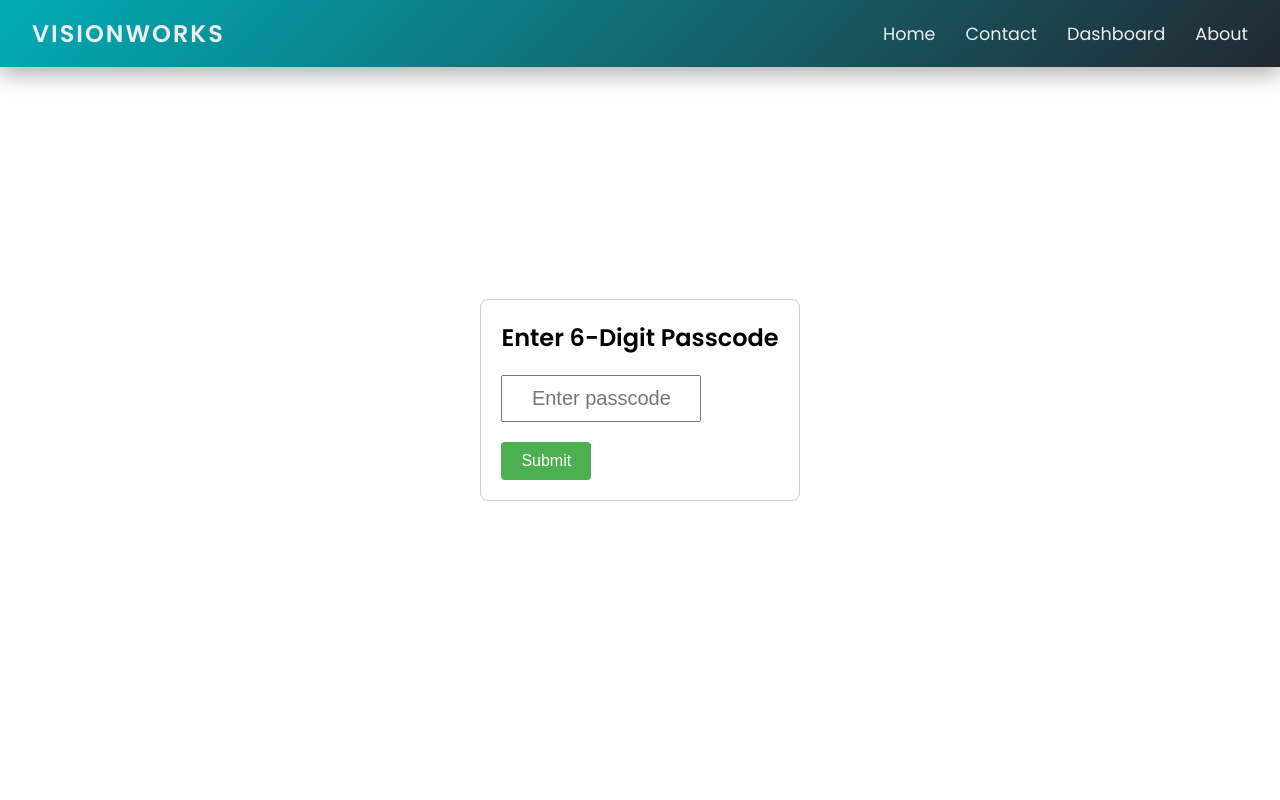
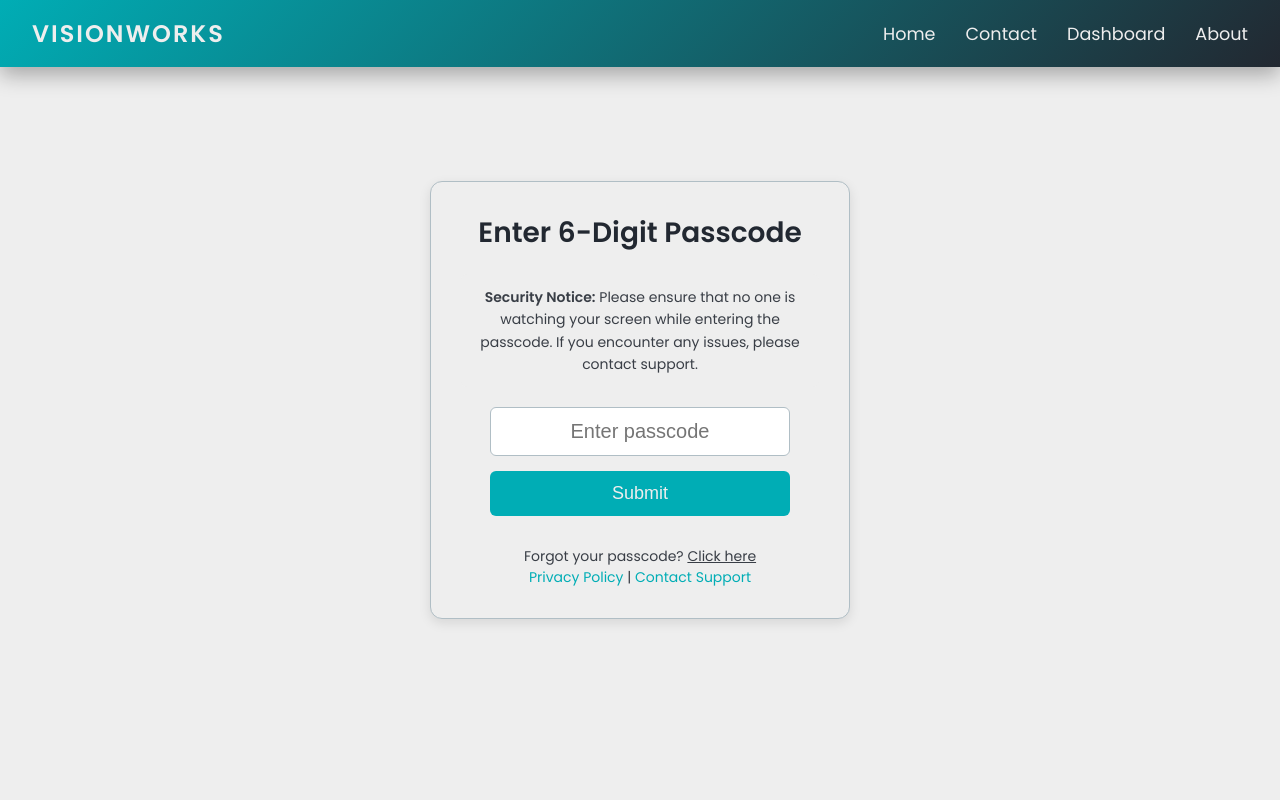
Before and after one commit to Aspire-D2D/Aspire_VisionWorks, a Next.js app: page /authorize in a window 1280 px wide. Shown: the top 800 px of the page. Built offline with nearby package versions, Linux system fonts and the light colour scheme; no server answers.

Commit message:
Auttorization added.

```diff
--- a/src/app/authorize/Authorize.module.css
+++ b/src/app/authorize/Authorize.module.css
@@ -1,42 +1,143 @@
-/* styles/PasscodePage.module.css */
-
 .container {
   display: flex;
   justify-content: center;
   align-items: center;
   height: 100vh;
+  background-color: var(--color-light-gray);
 }
 
 .card {
-    padding: 20px;
-    border: 1px solid #ccc;
-    border-radius: 8px;
+  padding: 30px;
+  border: 1px solid var(--color-border-gray);
+  border-radius: 12px;
+  background-color: var(--color-white);
+  box-shadow: 0 4px 12px rgba(0, 0, 0, 0.1);
+  width: 100%;
+  max-width: 400px;
+  text-align: center;
 }
 
 .title {
-    font-size: 24px;
+  font-size: 28px;
+  color: var(--color-black);
+  margin-bottom: 20px;
+  font-weight: bold;
+}
+
+.inputField {
+  padding: 12px;
+  font-size: 20px;
+  width: 100%;
+  max-width: 300px;
+  text-align: center;
+  margin-bottom: 15px;
+  border-radius: 6px;
+  border: 1px solid var(--color-border-gray);
+  outline: none;
+  transition: border-color 0.3s ease;
+}
+
+.inputField:focus {
+  border-color: var(--color-primary);
+}
+
+.errorMessage {
+  color: var(--color-error);
+  font-size: 14px;
   margin-bottom: 20px;
 }
 
-  .inputField {
-    padding: 10px;
-    font-size: 20px;
-    width: 200px;
-    text-align: center;
-    margin-bottom: 10px;
+.submitButton {
+  padding: 12px 24px;
+  font-size: 18px;
+  background-color: var(--color-primary);
+  color: var(--color-white);
+  border: none;
+  border-radius: 6px;
+  cursor: pointer;
+  transition: background-color 0.3s ease;
+  width: 100%;
+  max-width: 300px;
 }
 
-  .errorMessage {
-    color: red;
-    margin-bottom: 10px;
+.submitButton:hover {
+  background-color: var(--color-hover-primary);
 }
 
-  .submitButton {
-    padding: 10px 20px;
+.forgotPassword {
+  font-size: 14px;
+  color: var(--color-dark-gray);
+  margin-top: 15px;
+  cursor: pointer;
+  text-decoration: underline;
+  transition: color 0.3s ease;
+}
+
+.forgotPassword:hover {
+  color: var(--color-primary);
+}
+
+.cardFooter {
+  margin-top: 20px;
+  font-size: 14px;
+  color: var(--color-dark-gray);
+}
+
+.card {
+  padding: 30px;
+  border: 1px solid var(--color-border-gray);
+  border-radius: 12px;
+  background-color: var(--color-white);
+  box-shadow: 0 4px 12px rgba(0, 0, 0, 0.1);
+  width: 100%;
+  max-width: 420px;
+  text-align: center;
+}
+
+.subtitle {
   font-size: 16px;
-    background-color: #4CAF50;
-    color: white;
-    border: none;
+  color: var(--color-dark-gray);
+  margin-bottom: 20px;
+  font-weight: 500;
+}
+
+.securityNotice {
+  font-size: 14px;
+  color: var(--color-dark-gray);
+  background-color: var(--color-light-gray);
+  padding: 12px;
+  border-radius: 6px;
+  margin-bottom: 20px;
+  line-height: 1.6;
+}
+
+.footer {
+  margin-top: 30px;
+  font-size: 14px;
+  color: var(--color-dark-gray);
+}
+
+.footer a {
+  color: var(--color-primary);
+  text-decoration: none;
+}
+
+.footer a:hover {
+  text-decoration: underline;
+}
+
+.progressIndicator {
+  margin-top: 20px;
+  width: 100%;
+  height: 6px;
+  background-color: var(--color-border-gray);
   border-radius: 4px;
-    cursor: pointer;
 }
+
+.progressBar {
+  width: 0;
+  height: 100%;
+  background-color: var(--color-primary);
+  border-radius: 4px;
+  transition: width 1s ease;
+}
--- a/src/app/authorize/page.tsx
+++ b/src/app/authorize/page.tsx
@@ -1,12 +1,14 @@
-"use client"
-import { useState } from 'react';
+"use client";
+import { useState, useEffect } from 'react';
 import { useRouter } from 'next/navigation';
 import styles from './Authorize.module.css';
-import Cookies from 'js-cookie'; // Import js-cookie to manage cookies
+import Cookies from 'js-cookie';
 
 const PasscodePage = () => {
   const [passcode, setPasscode] = useState('');
   const [errorMessage, setErrorMessage] = useState('');
+  const [isProcessing, setIsProcessing] = useState(false); // To track the loading state
+  const [progress, setProgress] = useState(0); // For progress indicator
   const router = useRouter();
 
   const handleInputChange = (event: React.ChangeEvent<HTMLInputElement>) => {
@@ -21,32 +23,70 @@ const PasscodePage = () => {
     const correctPasscode = '123456';
 
     if (passcode === correctPasscode) {
-      Cookies.set('isAuthorized', 'true', { expires: 1 });
-      router.push('/admin/login');
+      setIsProcessing(true);
+      simulateProcessing();
     } else {
       setErrorMessage('Incorrect passcode. Please try again.');
     }
   };
 
+  const simulateProcessing = () => {
+    let progressValue = 0;
+    const interval = setInterval(() => {
+      progressValue += 20;
+      setProgress(progressValue);
+
+      if (progressValue >= 100) {
+        clearInterval(interval);
+        setIsProcessing(false);
+        Cookies.set('isAuthorized', 'true', { expires: 1 });
+        router.push('/admin/login');
+      }
+    }, 500);
+  };
+
   return (
     <div className={styles.container}>
+      {/* Blurred Shapes for Background Effect */}
+      <div className={`${styles.blurredShape} ${styles.blurredShape1}`} />
+      <div className={`${styles.blurredShape} ${styles.blurredShape2}`} />
+      <div className={`${styles.blurredShape} ${styles.blurredShape3}`} />
+
       <div className={styles.card}>
         <h2 className={styles.title}>Enter 6-Digit Passcode</h2>
+        <div className={styles.securityNotice}>
+          <strong>Security Notice:</strong> Please ensure that no one is watching your screen while entering the passcode. If you encounter any issues, please contact support.
+        </div>
+
         <input
-          type="text"
+          type="password"
           value={passcode}
           onChange={handleInputChange}
           placeholder="Enter passcode"
           maxLength={6}
-          className={styles.inputField} // Apply the input style
+          className={styles.inputField}
         />
-        <div className={styles.errorMessage}>{errorMessage}</div>
+
+        {errorMessage && <div className={styles.errorMessage}>{errorMessage}</div>}
+
         <button
           onClick={handleSubmit}
-          className={styles.submitButton} // Apply the button style
+          className={styles.submitButton}
+          disabled={isProcessing}
         >
-          Submit
+          {isProcessing ? 'Processing...' : 'Submit'}
         </button>
+
+        {isProcessing && (
+          <div className={styles.progressIndicator}>
+            <div className={styles.progressBar} style={{ width: `${progress}%` }} />
+          </div>
+        )}
+
+        <div className={styles.footer}>
+          <p>Forgot your passcode? <span className={styles.forgotPassword}>Click here</span></p>
+          <p><a href="/privacy-policy">Privacy Policy</a> | <a href="/support">Contact Support</a></p>
+        </div>
       </div>
     </div>
   );
```
Lines whose indentation alone changed are shown as unchanged.
